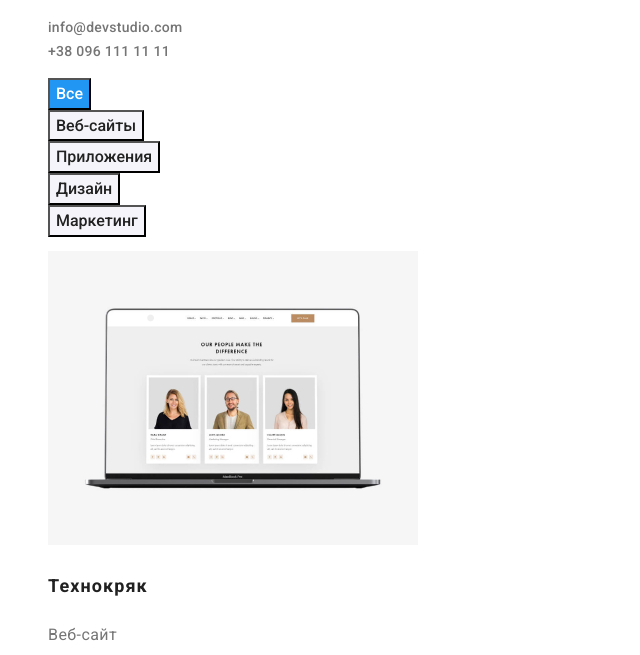
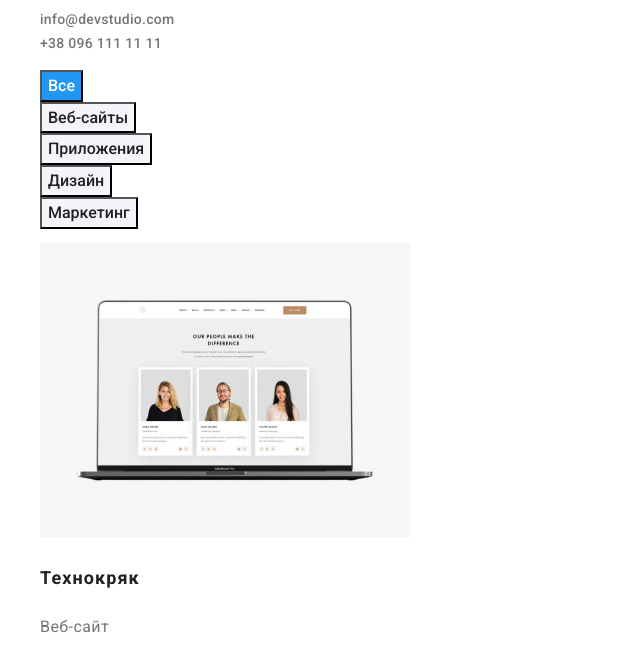
Before and after one commit to AZI-MA/goit-markup-hw-02, a plain HTML site: page portfolio.html in a window 1280 px wide. Shown: the part 124-779 px from the top of the page, without its empty margins (0-640 px from the left). Drawn offline with nearby package versions, Linux system fonts and the light colour scheme.

Commit message:
add.modern normalize

```diff
--- a/portfolio.html
+++ b/portfolio.html
@@ -5,7 +5,7 @@
     <meta charset="UTF-8">
     <meta name="viewport" content="width=device-width, initial-scale=1.0">
     <title>Document</title>
-    <link rel href="https://cdnjs.cloudflare.com/ajax/libs/modern-normalize/1.0.0/modern-normalize.min.css">
+    <link rel="stylesheet" href="https://cdnjs.cloudflare.com/ajax/libs/modern-normalize/1.0.0/modern-normalize.min.css">
     <link rel="preconnect" href="https://fonts.gstatic.com">
     <link href="https://fonts.googleapis.com/css2?family=Raleway:wght@700&family=Roboto:wght@400;500;700;900&display=swap"
         rel="stylesheet">
```
